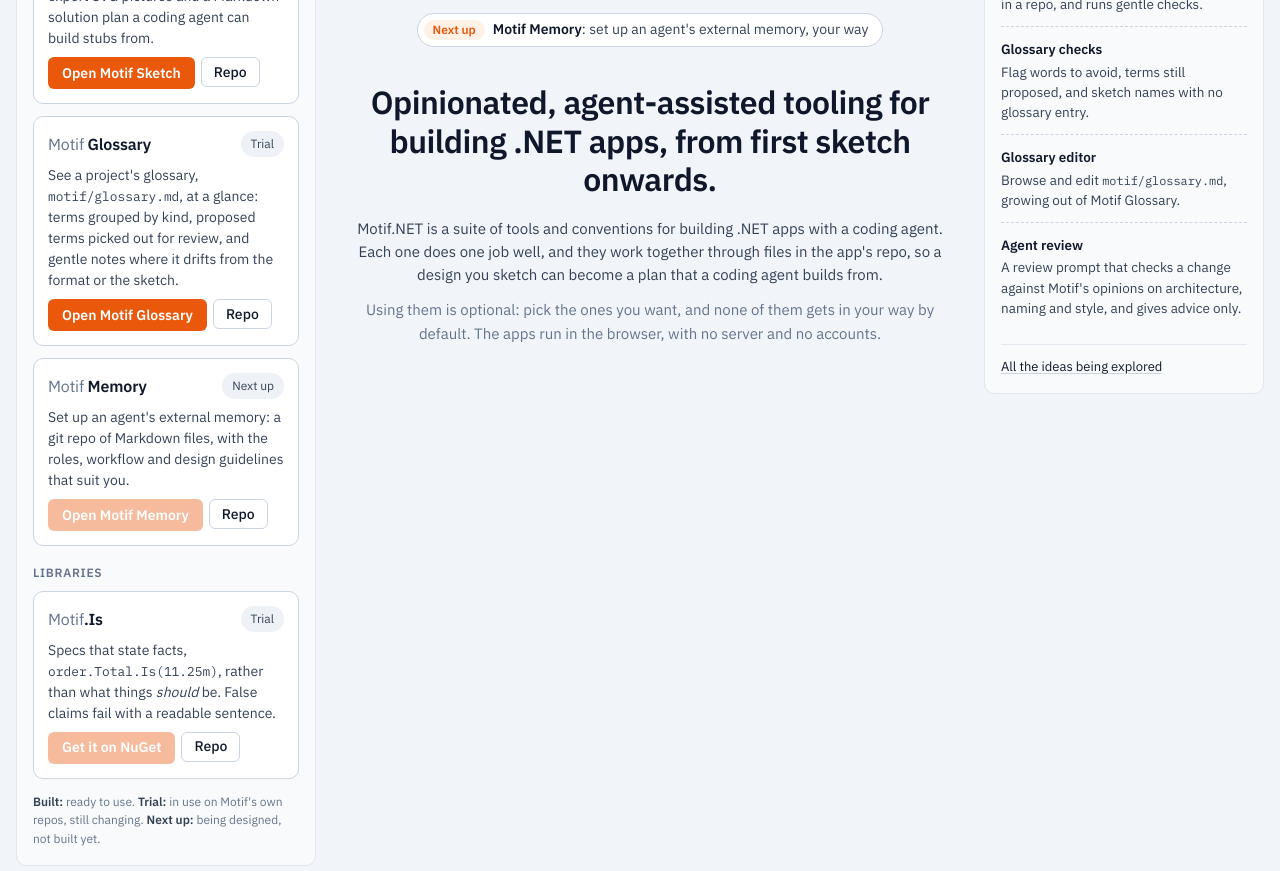
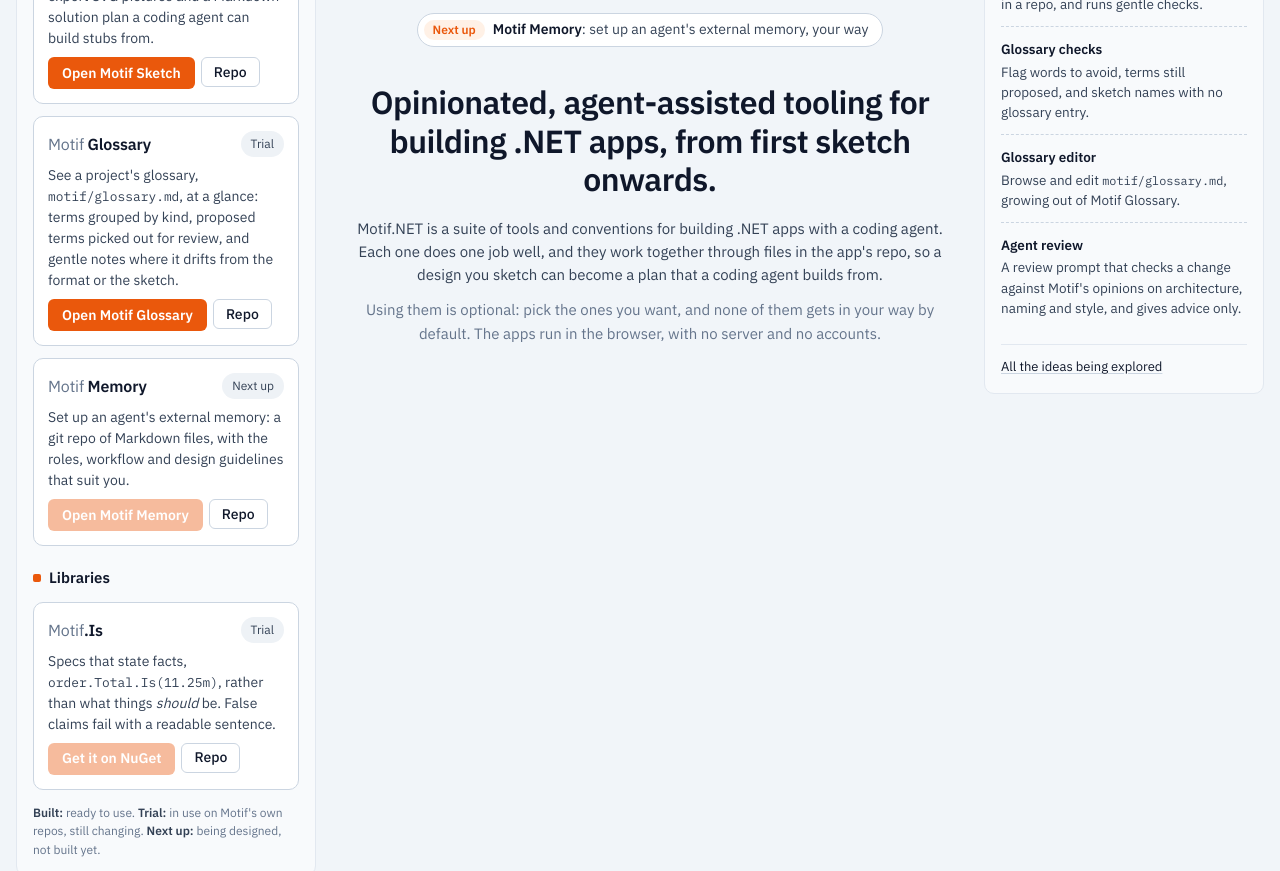
Before and after one commit to motif-dotnet/motif-dotnet.github.io, a plain HTML site: page index.html in a window 1280 px wide. Shown: the part 229-1100 px from the top of the page. Drawn offline with Linux system fonts and the light colour scheme.

Commit message:
Home page: the Libraries heading matches Tools

```diff
--- a/css/site.css
+++ b/css/site.css
@@ -50,7 +50,8 @@ a.brand { text-decoration: none; }
 .tool p { margin: 0; flex: 1; }
 .tool a.primary, .tool a.ghost { text-decoration: none; }
 /* Libraries: a group of their own under the tools, named as you'd type them (Motif.Is). */
-.panel-tools .group { margin: 18px 0 8px; color: var(--muted); font-size: 12px; font-weight: 600; letter-spacing: .06em; text-transform: uppercase; }
+.panel-tools .group { margin: 20px 0 12px; color: var(--ink); font-size: 15px; font-weight: 600; display: flex; align-items: center; gap: 8px; }
+.panel-tools .group::before { content: ""; width: 8px; height: 8px; border-radius: 2px; background: var(--accent); }
 .panel .legend { margin: 14px 0 0; font-size: 12px; color: var(--muted); }
 .legend b { color: var(--text); font-weight: 600; }
 
```
